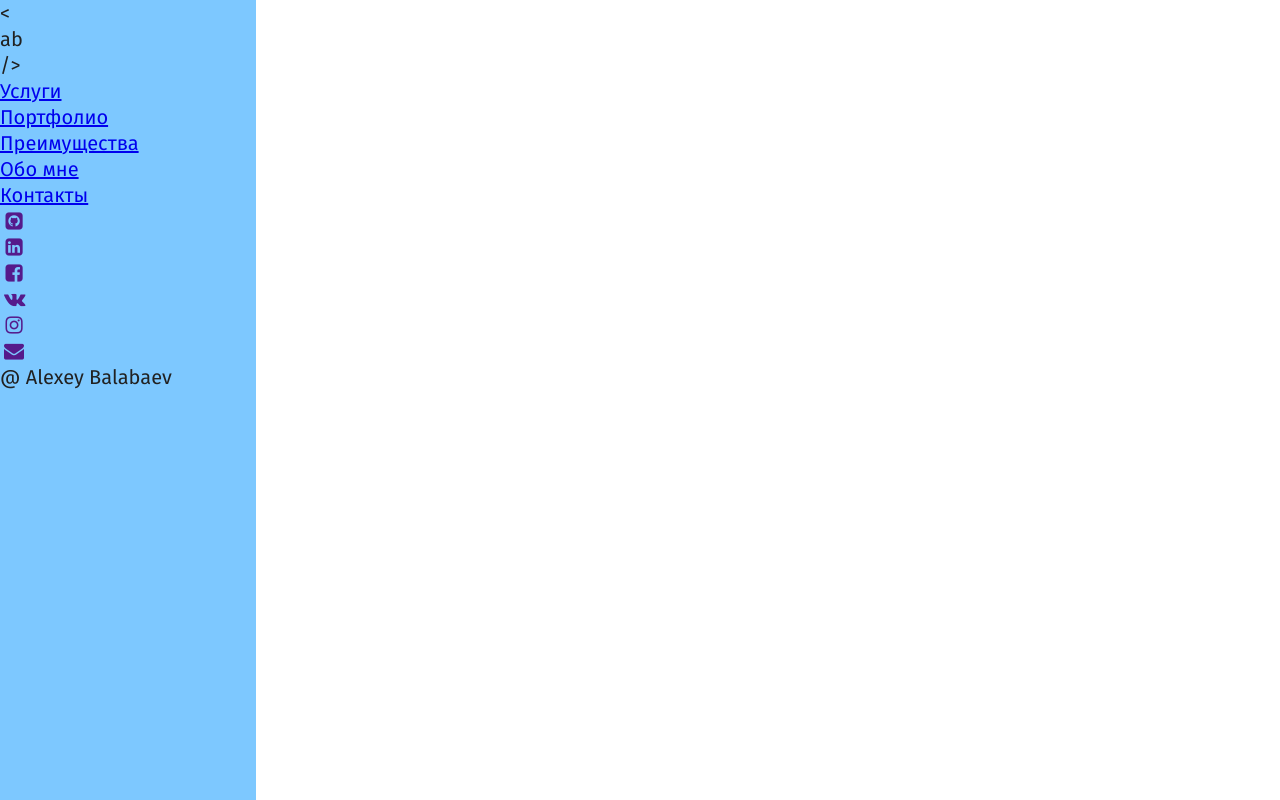
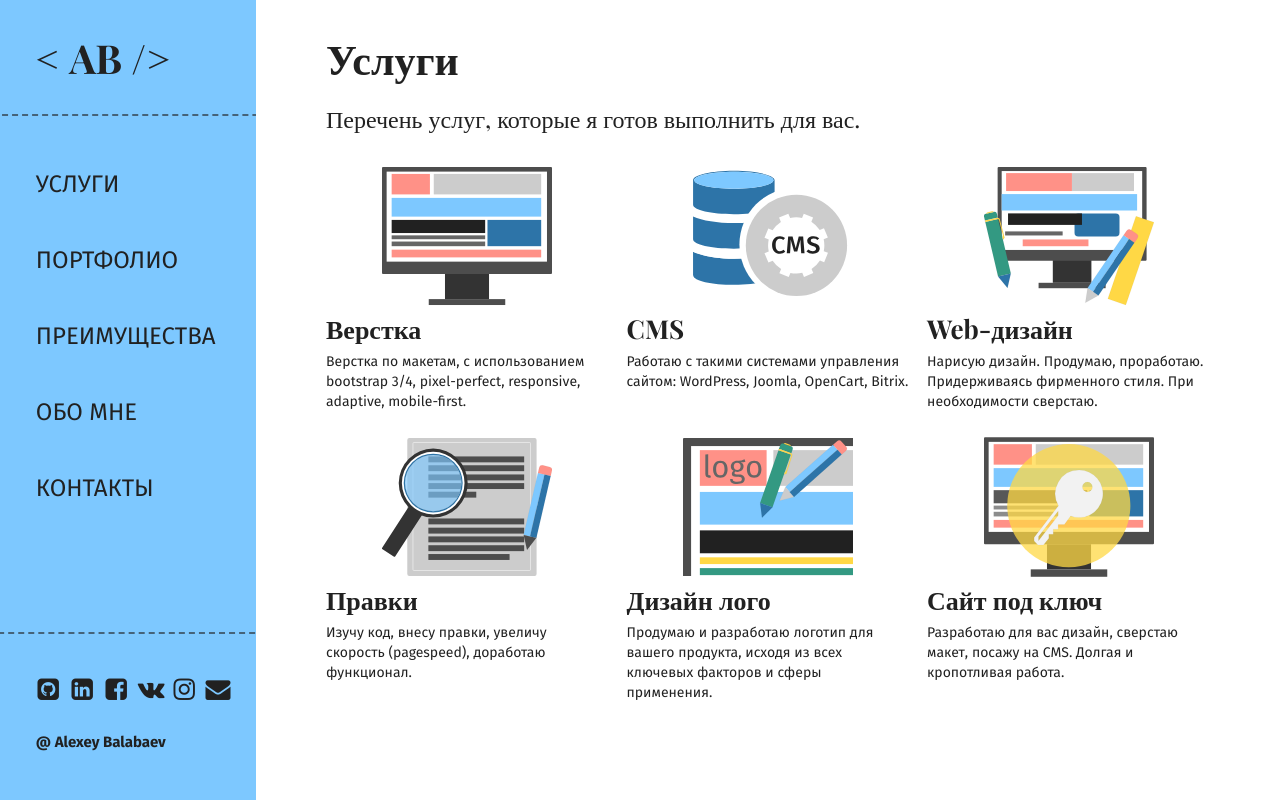
Before and after one commit to AlexeyBalabaev/Alexey-Balabaev-site, a plain HTML site: page index.html in a window 1280 px wide. Drawn offline with nearby package versions, Linux system fonts and the light colour scheme; a web font is replaced by a local one.

Commit message:
Add services ver.0.21

```diff
--- a/css/fontello.css
+++ b/css/fontello.css
@@ -29,7 +29,6 @@
   display: inline-block;
   text-decoration: inherit;
   width: 1em;
-  margin-right: .2em;
   text-align: center;
   /* opacity: .8; */
 
@@ -42,7 +41,6 @@
 
   /* Animation center compensation - margins should be symmetric */
   /* remove if not needed */
-  margin-left: .2em;
 
   /* you can be more comfortable with increased icons size */
   /* font-size: 120%; */
--- a/css/style.css
+++ b/css/style.css
@@ -1,7 +1,4 @@
-/* font-family: 'Playfair Display', serif; */
-
 /* Total settings =================================== */
-
 * {
 	-webkit-box-sizing: border-box;
 	-moz-box-sizing: border-box;
@@ -16,15 +13,32 @@ body {
 	line-height: 26px;
 	font-weight: 400;
 	color: #212121;
+	display: -webkit-flex;
+	display: -moz-flex;
+	display: -ms-flex;
+	display: -o-flex;
+	display: flex;
 }
 
-img {
-	width: 100%;
-	display: inline-block;
+h2,
+h3 {
+	font-family: 'Playfair Display', serif;
+	font-weight: 700;
 }
+
+h2 {
+	margin-top: 45px;
+	font-size: 42px;
+}
+
+h3 { font-size: 26px; }
 
 li {
 	list-style: none;
+}
+
+a {
+	text-decoration: none;
 }
 
 p {
@@ -32,16 +46,149 @@ p {
 	line-height: 20px;
 }
 
-/* =========== Aside ==================================== */
+.post-head {
+	display: block;
+	font-family: 'Playfair Display', serif;
+	font-weight: 400;
+	font-size: 24px;
+	line-height: 45px;
+	margin: 25px 0;
+}
+
+/* =========== Lines ==================================== */
+.logo::after,
+.social-box::before {
+	content: '';
+	display: block;
+	width: 400%;
+	border-bottom: 2px dashed #212121;
+	opacity: .6;
+	position: absolute;
+	left: -40%;
+}
+.logo::after { bottom: 0; }
+.social-box::before { top: 0; }
+/* =========== Aside + Content ================================ */
 .panel-aside {
 	width: 20vw;
 	height: 100vh;
 	background: #7dc8ff;
+	overflow: hidden;
+	position: fixed;
+}
+
+.wrapper-aside {
+	margin: auto 14%;
+	height: 100vh;
+	position: relative;
+}
+
+.content {
+	width: 80vw;
+	margin-left: 20vw;
+	overflow: hidden;
+}
+
+.wrapper {
+	padding: 0 70px;
 }
 
 /* =========== Header =================================== */
+.logo {
+	padding: 45px 0;
+	font-family: 'Playfair Display', serif;
+	font-size: 40px;
+	font-weight: 700;
+	text-transform: uppercase;
+	position: relative;
+}
+
+.logo__link {
+	position: absolute;
+	left: -20%;
+	top: 0;
+	right: -20%;
+	bottom: 0;
+}
+
+.block,
+.logo__mid {
+	display: inline-block;
+}
+
+.navigation { padding: 45px 0; }
+.menu__item { margin-bottom: 30px; }
+.menu__item:last-child { margin-bottom: 0; }
+.menu__item--link {
+	display: block;
+	text-transform: uppercase;
+	font-size: 24px;
+	color: #212121;
+	padding: 10px 0;
+}
 /* =========== Footer =================================== */
+.footer {
+	padding-bottom: 45px;
+	position: absolute;
+	bottom: 0;
+}
+.social-box {
+	padding-top: 45px;
+	padding-bottom: 25px;
+	position: relative;
+}
+
+.social {
+	display: -webkit-flex;
+	display: -moz-flex;
+	display: -ms-flex;
+	display: -o-flex;
+	display: flex;
+}
+
+.social__item { margin-right: 0.7vw; }
+.social__item:last-child { margin-right: 0; }
+
+.social__item--link {
+	font-size: 25px;
+	color: #212121;
+}
+
+.author {
+	font-size: 15px;
+	font-weight: 700;
+}
 /* =========== Services ================================= */
+.services {
+	display: -webkit-flex;
+	display: -moz-flex;
+	display: -ms-flex;
+	display: -o-flex;
+	display: flex;
+	flex-wrap: wrap;
+}
+.services__item {
+	width: 32%;
+	margin-right: 2%;
+	margin-bottom: 25px;
+}
+.services__item:nth-child(3n) { margin-right: 0; }
+
+.serv-layout { background: url(../img/services/layout.svg) no-repeat 50% top; }
+.serv-cms { background: url(../img/services/cms.svg) no-repeat top center; }
+.serv-design { background: url(../img/services/web-design.svg) no-repeat top center; }
+.serv-edits { background: url(../img/services/edits.svg) no-repeat top center; }
+.serv-logo { background: url(../img/services/design-logo.svg) no-repeat top center; }
+.serv-key { background: url(../img/services/turnkey-website.svg) no-repeat top center; }
+
+.services__item--img {
+	width: 100%;
+	height: 140px;
+	-webkit-background-size: 170px 140px;
+	background-size: 170px 140px;
+	margin-bottom: 10px;
+}
+.description { margin-top: 10px; }
 /* =========== Portfolio ================================ */
 /* =========== Advateges ================================ */
 /* =========== About me ================================= */
--- a/index.html
+++ b/index.html
@@ -16,10 +16,10 @@
 	<div class="wrapper-aside">
 		<header class="header">
 			<div class="logo">
-				<a href="#"></a>
-				<div class="logo__start"><</div>
+				<a href="#" class="logo__link"></a>
+				<div class="logo__start block"><</div>
 				<div class="logo__mid">ab</div>
-				<div class="logo__end">/></div>
+				<div class="logo__end block">/></div>
 			</div>
 			<nav class="navigation">
 				<ul class="menu">
@@ -65,19 +65,75 @@
 				</ul>
 			</div>
 			<div class="author">
-				@ Alexey Balabaev
+				<span>@ Alexey Balabaev</span>
 			</div>
 		</footer>
 	</div>
 </aside>
 
 <!-- Content part [main > all sections] --------------------------->
+<main class="content">
+
+
 <!-- Section services --------------------------------------------->
+	<section class="services-box">
+		<div class="wrapper">
+			<div class="heading">
+				<h2>Услуги</h2>
+				<span class="post-head">Перечень услуг, которые я готов выполнить для вас.</span>
+			</div>
+			<div class="services">
+				<div class="services__item">
+					<div class="services__item--img serv-layout"></div>
+					<div class="services__item--desc">
+						<h3>Верстка</h3>
+						<p class="description">Верстка по макетам, с использованием bootstrap 3/4, pixel-perfect, responsive, adaptive, mobile-first.</p>
+					</div>
+				</div>
+				<div class="services__item">
+					<div class="services__item--img serv-cms"></div>
+					<div class="services__item--desc">
+						<h3>CMS</h3>
+						<p class="description">Работаю с такими системами управления сайтом: WordPress, Joomla, OpenCart, Bitrix.</p>
+					</div>
+				</div>
+				<div class="services__item">
+					<div class="services__item--img serv-design"></div>
+					<div class="services__item--desc">
+						<h3>Web-дизайн</h3>
+						<p class="description">Нарисую дизайн. Продумаю, проработаю. Придерживаясь фирменного стиля. При необходимости сверстаю.</p>
+					</div>
+				</div>
+				<div class="services__item">
+					<div class="services__item--img serv-edits"></div>
+					<div class="services__item--desc">
+						<h3>Правки</h3>
+						<p class="description">Изучу код, внесу правки, увеличу скорость (pagespeed), доработаю функционал.</p>
+					</div>
+				</div>
+				<div class="services__item">
+					<div class="services__item--img serv-logo"></div>
+					<div class="services__item--desc">
+						<h3>Дизайн лого</h3>
+						<p class="description">Продумаю и разработаю логотип для вашего продукта, исходя из всех ключевых факторов и сферы применения.</p>
+					</div>
+				</div>
+				<div class="services__item">
+					<div class="services__item--img serv-key"></div>
+					<div class="services__item--desc">
+						<h3>Сайт под ключ</h3>
+						<p class="description">Разработаю для вас дизайн, сверстаю макет, посажу на CMS. Долгая и кропотливая работа.</p>
+					</div>
+				</div>
+			</div>
+		</div>
+	</section>
 <!-- Section portfolio -------------------------------------------->
 <!-- Section advanteges ------------------------------------------->
 <!-- Section about me --------------------------------------------->
 <!-- Section contact ---------------------------------------------->
 
+</main>
 <!-- Optional JavaScript ------------------------------------------>
 
 </body>
```
Also changed, not shown: css/fontello-embedded.css, img/logo.svg (deleted), img/services/turnkey-website.svg (renamed from img/services/turnkey website.svg), js/custom.js (added).
